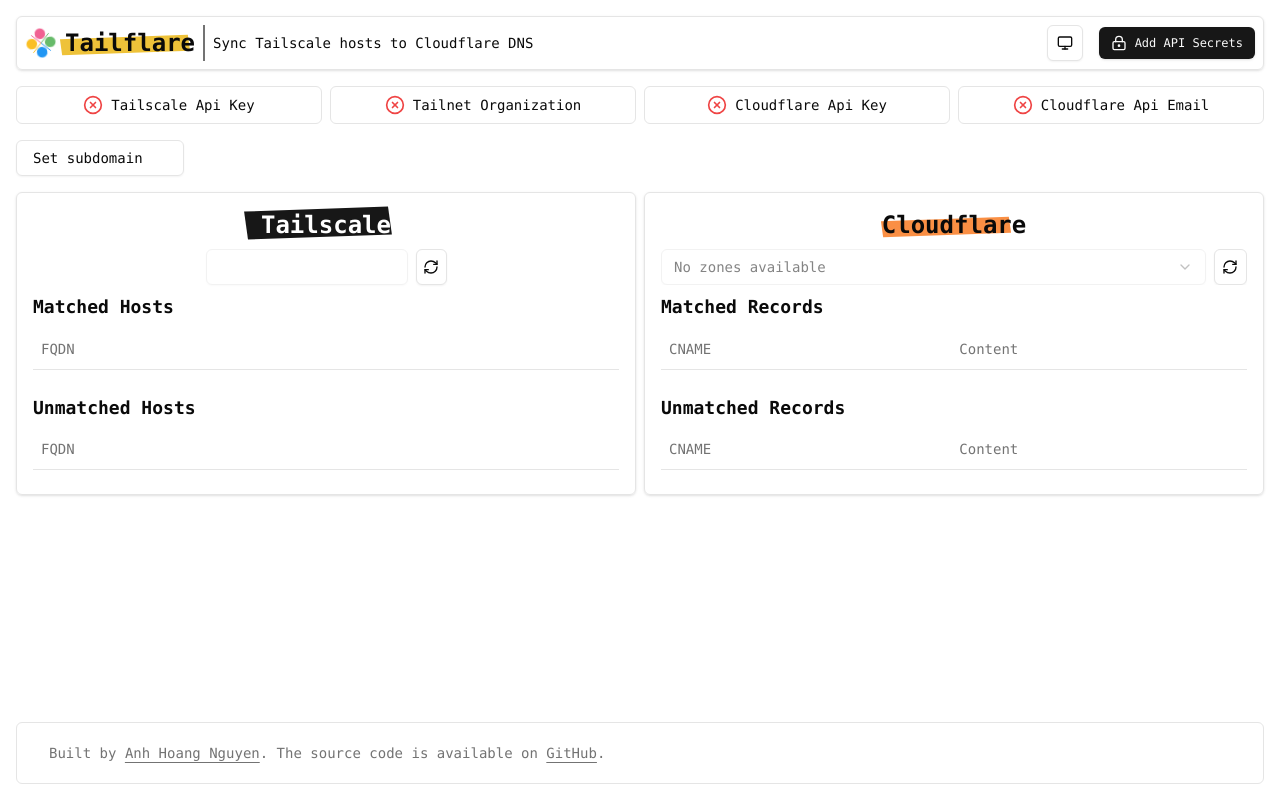
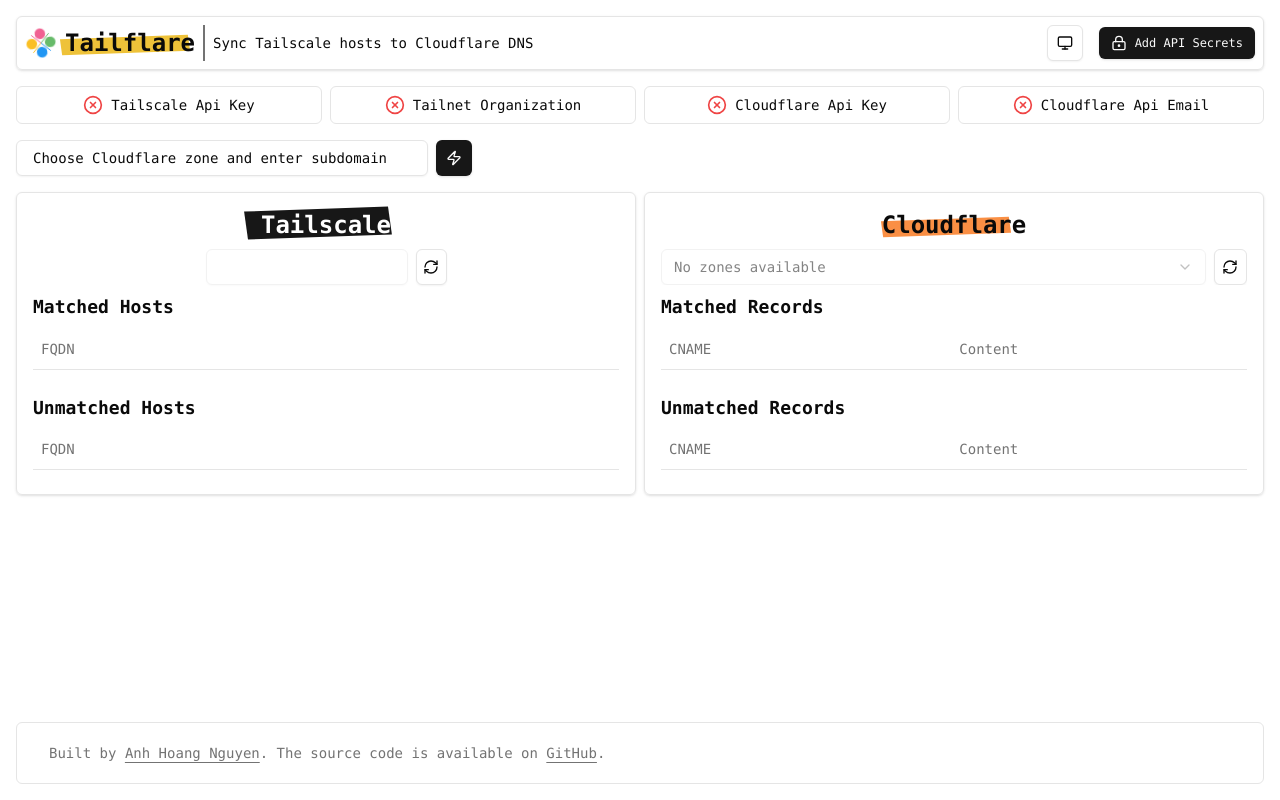
Before and after one commit to aaanh/tailflare-ui, a Next.js app: page / in a window 1280 px wide. Built offline with nearby package versions, Linux system fonts and the light colour scheme.

Commit message:
improve UI

```diff
--- a/src/components/layout/client-wrapper.tsx
+++ b/src/components/layout/client-wrapper.tsx
@@ -10,6 +10,7 @@
 import { ApiKeyStatus } from "../api-key-status";
 import { SubdomainDialog } from "../subdomain-dialog";
 import { TooltipProvider } from "@radix-ui/react-tooltip";
+import SuperActionsMenu from "../super-actions";
 
 export default function ClientWrapper() {
   return (
@@ -18,7 +19,10 @@
         <TailflareProvider>
           <Header />
           <ApiKeyStatus />
-          <SubdomainDialog />
+          <div className="flex flex-wrap gap-2">
+            <SubdomainDialog />
+            <SuperActionsMenu />
+          </div>
           <div className="gap-2 grid lg:grid-cols-2">
             <TailscaleSide />
             <CloudflareSide />
--- a/src/components/sides/cloudflare-side.tsx
+++ b/src/components/sides/cloudflare-side.tsx
@@ -30,6 +30,7 @@
 import { getDeepestSubdomain } from "@/lib/utils";
 import { Tooltip, TooltipContent, TooltipTrigger } from "../ui/tooltip";
 import { RecordResponse } from "cloudflare/resources/dns/records.mjs";
+import { SelectSeparator } from "@radix-ui/react-select";
 
 export default function CloudflareSide() {
   const { information, setInformation, tailflareState } = useTailflare();
@@ -63,7 +64,27 @@
     [tailflareState]
   );
 
-  async function handleSelectZone(id: string) {
+  async function handleSelectZone(id: string | undefined) {
+    if (!id) {
+      setInformation((prev: Information) => {
+        const newInfo = {
+          ...prev,
+          cloudflare: {
+            ...prev.cloudflare,
+            selectedZone: undefined,
+            dnsRecords: [],
+          },
+        };
+        saveToCache(newInfo);
+        return newInfo;
+      });
+      toast({
+        title: "Clear zone selection",
+      });
+
+      return;
+    }
+
     const records = await getCloudflareRecordsInZone(tailflareState, id);
     const selectedZone = information.cloudflare.zones.find(
       (zone) => zone.id === id
@@ -214,6 +235,18 @@
                   }`}</span>
                 </SelectItem>
               ))}
+              <SelectSeparator />
+              <Button
+                className="px-2 w-full"
+                variant="secondary"
+                size="sm"
+                onClick={(e) => {
+                  e.stopPropagation();
+                  handleSelectZone(undefined);
+                }}
+              >
+                Clear
+              </Button>
             </SelectContent>
           </Select>
           <Button
--- a/src/components/subdomain-dialog.tsx
+++ b/src/components/subdomain-dialog.tsx
@@ -1,11 +1,4 @@
 import { Button } from "@/components/ui/button";
-import {
-  Dialog,
-  DialogContent,
-  DialogHeader,
-  DialogTitle,
-  DialogTrigger,
-} from "@/components/ui/dialog";
 import { Input } from "@/components/ui/input";
 import { Pencil } from "lucide-react";
 import { useState } from "react";
@@ -58,7 +51,7 @@
                 setSubdomain(e.target.value);
                 setError(null);
               }}
-              placeholder="Enter subdomain"
+              placeholder="subdomain"
               className={error ? "border-red-500" : ""}
             />
             <span>.{information.cloudflare.selectedZone?.name}</span>
@@ -73,10 +66,15 @@
           onClick={() => setEditing(true)}
         >
           <span>
-            {information.cloudflare.subdomain &&
-            information.cloudflare.selectedZone
-              ? `Current target subdomain: <hostname>.${information.cloudflare.subdomain}.${information.cloudflare.selectedZone.name}`
-              : "Set subdomain"}
+            {information.cloudflare.selectedZone
+              ? `Current target subdomain: ${[
+                  "<hostname>",
+                  information.cloudflare.subdomain,
+                  information.cloudflare.selectedZone.name,
+                ]
+                  .filter((str) => str.length > 0)
+                  .join(".")}`
+              : "Choose Cloudflare zone and enter subdomain"}
           </span>
           <Pencil
             className="opacity-0 group-hover:opacity-100 w-4 h-4 transition-opacity"
--- /dev/null
+++ b/src/components/super-actions.tsx
@@ -0,0 +1,44 @@
+import { useTailflare } from "@/contexts/tailflare-context";
+import {
+  DropdownMenu,
+  DropdownMenuContent,
+  DropdownMenuItem,
+  DropdownMenuTrigger,
+} from "./ui/dropdown-menu";
+import {
+  BoxesIcon,
+  CloudLightningIcon,
+  ListCheckIcon,
+  Trash2Icon,
+  ZapIcon,
+} from "lucide-react";
+import { cn } from "@/lib/utils";
+import { buttonVariants } from "./ui/button";
+
+export default function SuperActionsMenu() {
+  const { information, tailflareState } = useTailflare();
+
+  return (
+    <DropdownMenu>
+      <DropdownMenuTrigger>
+        <span
+          className={cn(buttonVariants({ variant: "default", size: "icon" }))}
+        >
+          <ZapIcon />
+        </span>
+      </DropdownMenuTrigger>
+      <DropdownMenuContent className="w-56 font-sans">
+        <DropdownMenuItem disabled>
+          <ListCheckIcon />
+          Add all hosts
+        </DropdownMenuItem>
+        <DropdownMenuItem disabled>
+          <BoxesIcon /> Change all added subdomains
+        </DropdownMenuItem>
+        <DropdownMenuItem className="text-red-500" disabled>
+          <Trash2Icon /> Remove all hosts from Cloudflare
+        </DropdownMenuItem>
+      </DropdownMenuContent>
+    </DropdownMenu>
+  );
+}
--- /dev/null
+++ b/src/lib/action-history.ts
@@ -0,0 +1 @@
+export default function ActionHistory() {}
```
